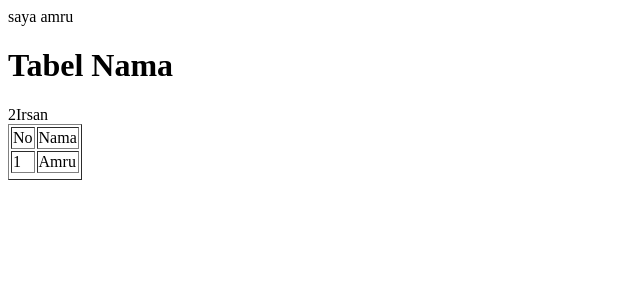
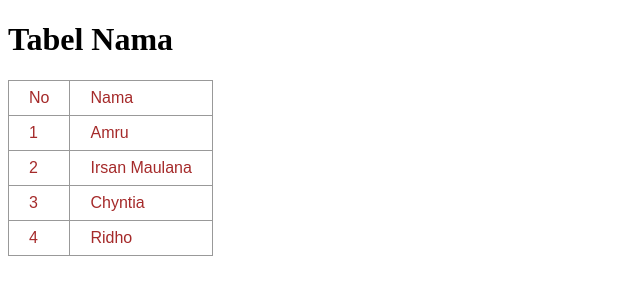
Before and after one commit to atcytt/room3, a plain HTML site: page index.html in a window 1280 px wide. Shown: the whole page, without its empty margins (0-640 px from the left). Drawn offline with Linux system fonts and the light colour scheme.

Commit message:
Terbaru dari Irsan

```diff
--- a/index.html
+++ b/index.html
@@ -1,6 +1,24 @@
-<p>saya amru </p>
+<!DOCTYPE html>
+<html lang="en">
+<head>
+    <meta charset="UTF-8">
+    <meta name="viewport" content="width=device-width, initial-scale=1.0">
+    <title>Room 3</title>
+    <style>
+        .tabel{
+            font-family: sans-serif;
+            color: brown;
+            border-collapse: collapse;
+        }
+        .tabel, th, td{
+            border: 1px solid #999;
+            padding: 8px 20px;
+        }
+    </style>
+</head>
+<body>
+    <table class="tabel">
         <h1>Tabel Nama</h1>
-<table border="1">
         <tr>
             <td>No</td>
             <td>Nama</td>
@@ -9,6 +27,20 @@
             <td>1</td>
             <td>Amru</td>
         </tr>
-    <tr>2</tr>
-    <tr>Irsan</tr>
+        <tr>
+            <td>2</td>
+            <td>Irsan Maulana</td>
+        </tr>
+        <tr>
+            <td>3</td>
+            <td>Chyntia</td>
+        </tr>
+        <tr>
+            <td>4</td>
+            <td>Ridho</td>
+        </tr>
+
     </table>
+
+</body>
+</html>
```
Lines whose indentation alone changed are shown as unchanged.
